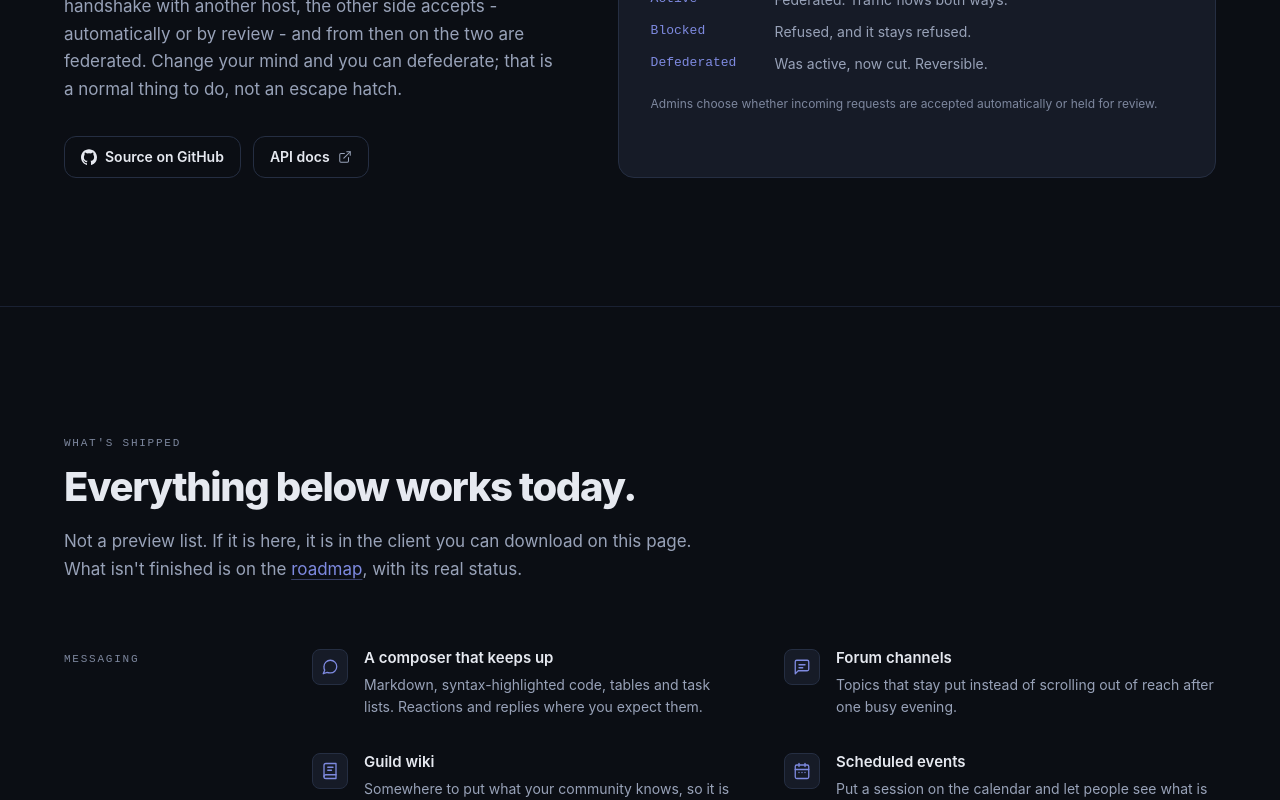
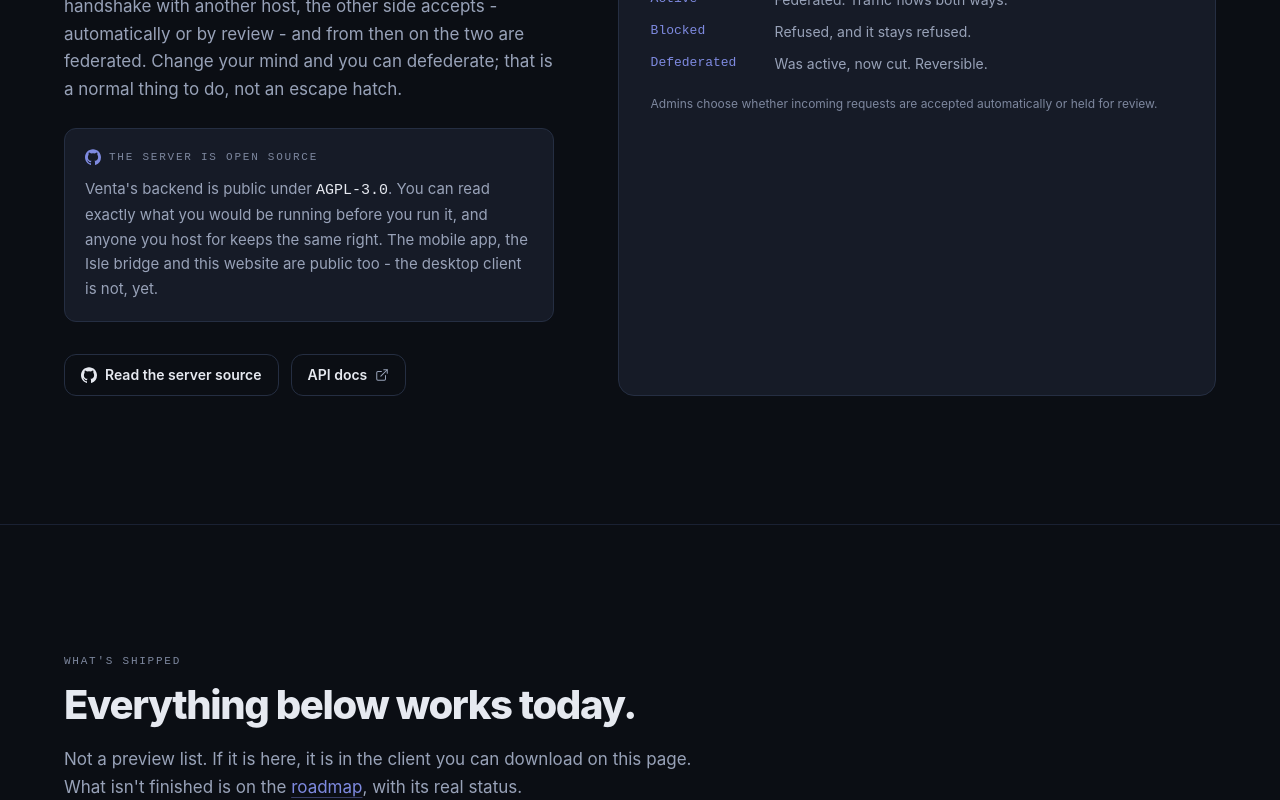
Before and after one commit to AlpineBits-ch/venta-landing, an Angular app: page /home in a window 1280 px wide. Shown: the part 1300-2100 px from the top of the page. Built offline with nearby package versions, Linux system fonts and the light colour scheme.

Commit message:
feat: add opensource feq

```diff
--- a/src/app/components/home/home.html
+++ b/src/app/components/home/home.html
@@ -41,9 +41,11 @@
       <div class="mt-8 flex flex-wrap items-center gap-3">
         <!-- Split control: the button downloads for the visitor's OS, the
              chevron opens everything else. -->
-        <div class="flex items-stretch overflow-hidden rounded-xl bg-brand">
+        <!-- No overflow-hidden on this wrapper: it would clip the menu below.
+             The corners are rounded on the children instead. -->
+        <div class="flex items-stretch rounded-xl bg-brand">
           <a [href]="primary().url"
-             class="flex items-center gap-2.5 px-5 py-3 text-sm font-semibold text-white transition-colors hover:bg-brand-hover">
+             class="flex items-center gap-2.5 rounded-l-xl px-5 py-3 text-sm font-semibold text-white transition-colors hover:bg-brand-hover">
             <app-icon [name]="primary().os === 'linux' ? 'linux' : 'windows'" class="h-4 w-4" />
             Download for {{ primary().label }}
           </a>
@@ -53,7 +55,7 @@
                     (click)="toggleMenu($event)"
                     [attr.aria-expanded]="menuOpen()"
                     aria-label="More download options"
-                    class="flex h-full items-center px-3 text-white transition-colors hover:bg-brand-hover">
+                    class="flex h-full items-center rounded-r-xl px-3 text-white transition-colors hover:bg-brand-hover">
               <app-icon name="chevronDown" class="h-4 w-4 transition-transform"
                         [class.rotate-180]="menuOpen()" />
             </button>
@@ -112,8 +114,9 @@
 
 <!-- ══ Fact strip ═════════════════════════════════════════════════════════ -->
 <section class="border-y border-line-soft bg-surface/60">
-  <div class="mx-auto grid max-w-6xl grid-cols-2 divide-line-soft px-5 sm:px-8 md:grid-cols-4 md:divide-x">
+  <div class="mx-auto grid max-w-6xl grid-cols-2 divide-line-soft px-5 sm:px-8 md:grid-cols-3 md:divide-x lg:grid-cols-5">
     @for (fact of [
+      { k: 'Server', v: 'Open source, AGPL' },
       { k: 'Encryption', v: 'MLS end-to-end' },
       { k: 'Hosting', v: 'Ours or yours' },
       { k: 'Business model', v: 'Not your data' },
@@ -149,11 +152,28 @@
           an escape hatch.
         </p>
 
+        <!-- The licence is the point, not the link: AGPL is what guarantees the
+             people you host for get the same rights you did. -->
+        <div class="mt-6 rounded-xl border border-line bg-card p-5">
+          <div class="flex items-center gap-2">
+            <app-icon name="github" class="h-4 w-4 text-brand-dim" />
+            <p class="font-mono text-[11px] uppercase tracking-[0.16em] text-faint">
+              The server is open source
+            </p>
+          </div>
+          <p class="mt-3 text-[15px] leading-relaxed text-muted">
+            Venta's backend is public under <span class="font-mono text-text">AGPL-3.0</span>. You can
+            read exactly what you would be running before you run it, and anyone you host for keeps
+            the same right. The mobile app, the Isle bridge and this website are public too - the
+            desktop client is not, yet.
+          </p>
+        </div>
+
         <div class="mt-8 flex flex-wrap gap-3">
-          <a [href]="github" target="_blank" rel="noopener noreferrer"
+          <a [href]="backend" target="_blank" rel="noopener noreferrer"
              class="inline-flex items-center gap-2 rounded-xl border border-line px-4 py-2.5 text-sm font-semibold text-text transition-colors hover:bg-card">
             <app-icon name="github" class="h-4 w-4" />
-            Source on GitHub
+            Read the server source
           </a>
           <a [href]="docs" target="_blank" rel="noopener noreferrer"
              class="inline-flex items-center gap-2 rounded-xl border border-line px-4 py-2.5 text-sm font-semibold text-text transition-colors hover:bg-card">
--- a/src/app/components/home/home.ts
+++ b/src/app/components/home/home.ts
@@ -12,6 +12,7 @@ import { RouterLink } from '@angular/router';
 import { IconComponent } from '../ui/icon';
 import { MockGuildComponent, MockVoiceComponent, MockWikiComponent } from '../ui/product-mock';
 import {
+  BACKEND_REPO_URL,
   DISCORD_INVITE,
   DOCS_URL,
   DOWNLOADS,
@@ -43,6 +44,7 @@ export class Home implements OnInit {
 
   protected readonly discord = DISCORD_INVITE;
   protected readonly github = GITHUB_URL;
+  protected readonly backend = BACKEND_REPO_URL;
   protected readonly docs = DOCS_URL;
   protected readonly support = SUPPORT_URL;
   protected readonly status = STATUS_URL;
@@ -259,6 +261,11 @@ export class Home implements OnInit {
       label: 'Privacy and control',
       items: [
         {
+          icon: 'github',
+          name: 'The server is open source',
+          detail: 'AGPL-3.0, so you can audit what handles your messages instead of taking our word for it.',
+        },
+        {
           icon: 'lock',
           name: 'End-to-end encryption',
           detail:
@@ -299,6 +306,10 @@ export class Home implements OnInit {
       a: 'Nothing to use. No ads, no tracking, and nothing about you is for sale. Development is funded by us and by people who choose to chip in.',
     },
     {
+      q: 'Can I check what it actually does?',
+      a: 'Yes. The server is open source under AGPL-3.0, so you can read the thing that handles your messages rather than trusting a claim on a marketing page. The mobile app, the Isle bridge and this website are public too. The desktop client is not open yet.',
+    },
+    {
       q: 'How is this different from Discord?',
       a: 'You can run the server. Your identity carries its host, so you sign in as you@your-server; instances federate with one another; and private conversations are end-to-end encrypted. If you would rather not run anything, use ours and none of that changes.',
     },
--- a/src/app/site-links.ts
+++ b/src/app/site-links.ts
@@ -7,6 +7,8 @@
  */
 export const DISCORD_INVITE = 'https://discord.gg/RX7VTTKAqa';
 export const GITHUB_URL = 'https://github.com/orgs/AlpineBits-ch/repositories';
+/** The server itself - AGPL-3.0, which is the part that matters to self-hosters. */
+export const BACKEND_REPO_URL = 'https://github.com/AlpineBits-ch/AlpineBackend';
 export const DOCS_URL = 'https://docs.venta.gg';
 export const SUPPORT_URL = 'https://support.venta.gg';
 export const STATUS_URL = 'https://status.venta.gg';
```
